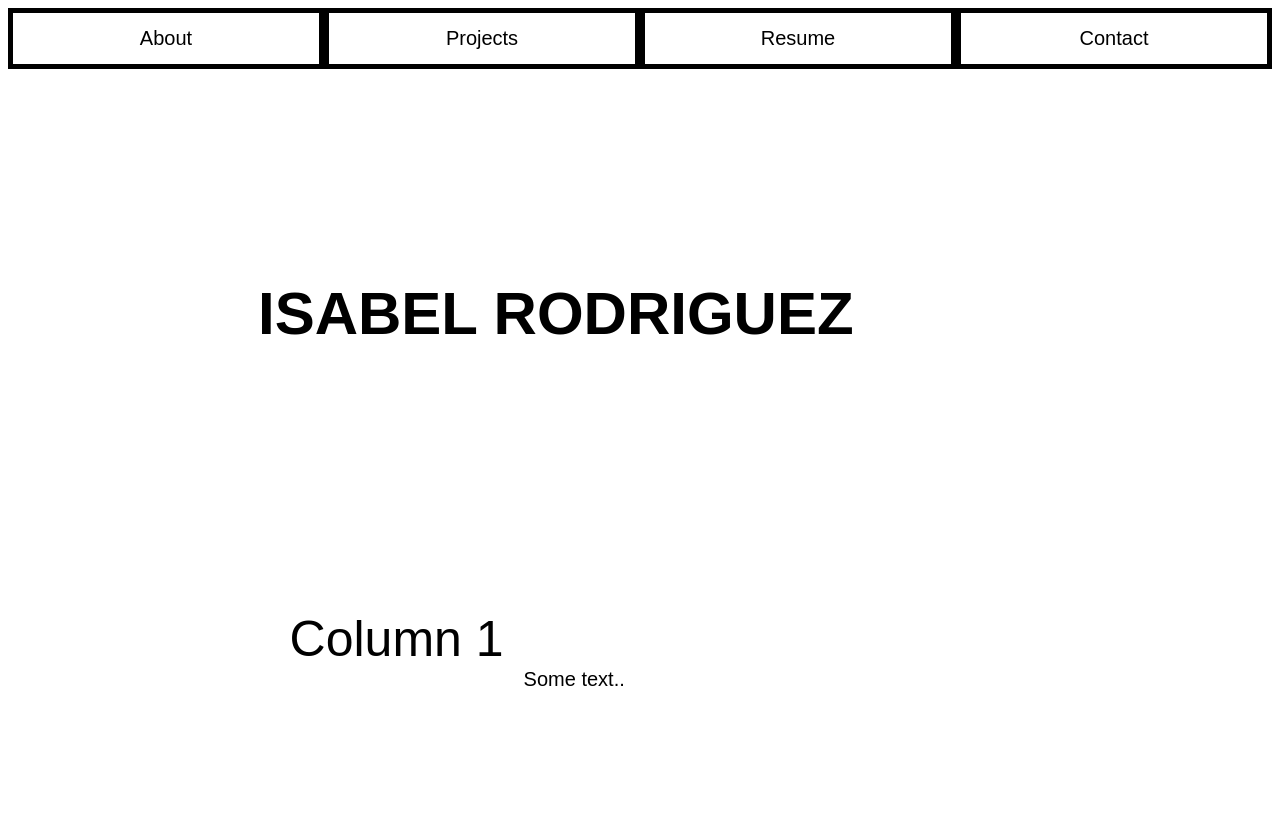
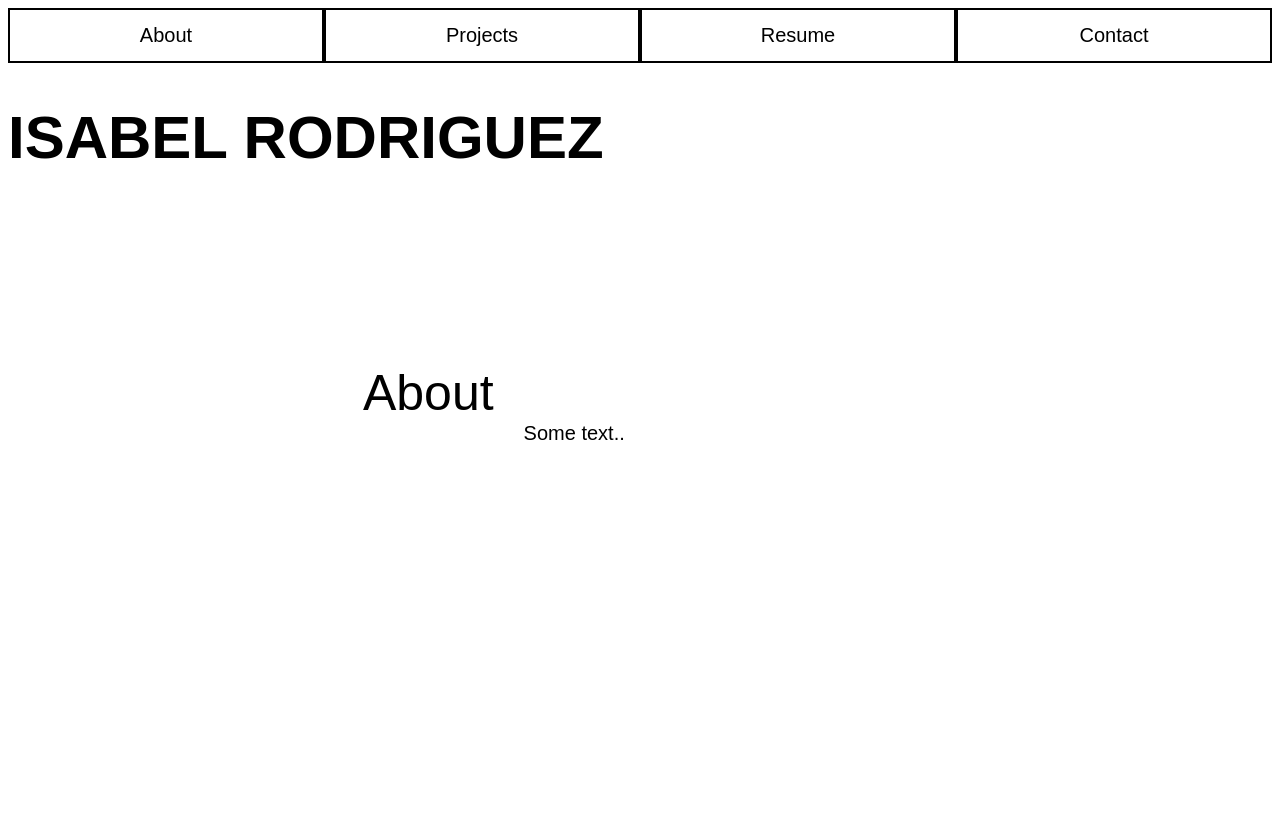
Before and after one commit to ijr12345/ijr12345.github.io, a plain HTML site: page index.html in a window 1280 px wide. Drawn offline with Linux system fonts and the light colour scheme.

Commit message:
aesthetic

```diff
--- a/index.html
+++ b/index.html
@@ -29,7 +29,7 @@ contact - linked in, email, github
 
     <div class="row">
       <div class="column left" style="background-color: white;">
-        <h2>Column 1</h2>
+        <h2>About</h2>
       </div>
       <div class="column right" style="background-color: white;">
 
--- a/style.css
+++ b/style.css
@@ -20,7 +20,7 @@ li a {
     text-align: center;
     padding: 14px 16px;
     text-decoration: none;
-    border: 5px solid black;
+    border: 2px solid black;
     font-family: Arial, Helvetica, sans-serif;
     font-size: 20px;
 
@@ -50,7 +50,7 @@ li a:hover {
 .left {
     width: 40%;
     text-align: right;
-    padding-right: 10px;
+    padding-right: 20px;
 }
 
 .right {
@@ -69,9 +69,9 @@ h1 {
     font-family: Arial, Helvetica, sans-serif;
     font-size: 60px;
     font-weight: 650;
-    padding-left: 250px;
-    padding-top: 170px;
-    padding-bottom: 170px;
+    /*padding-left: 240px;*/
+    /*padding-top: 100px; */
+    padding-bottom: 100px;
 }
 
 h2 {
```
